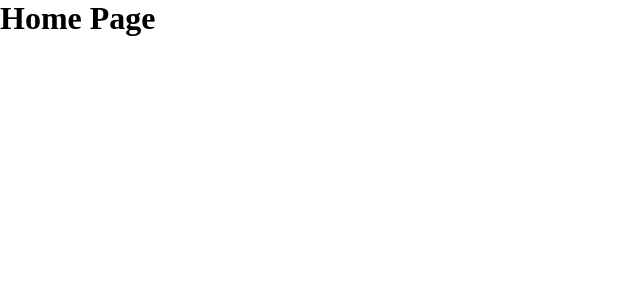
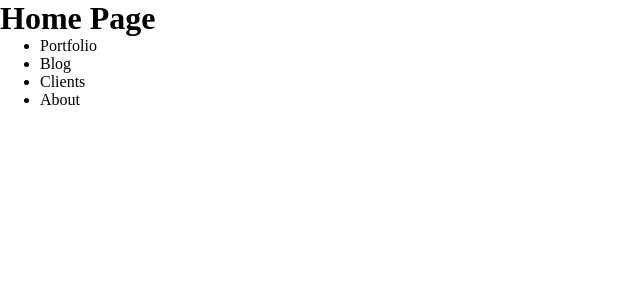
Before and after one commit to jonelofficial/nextjs, a Next.js app: page / in a window 1280 px wide. Shown: the top 300 px of the page, without its empty margins (0-640 px from the left). Built offline with nearby package versions, Linux system fonts and the light colour scheme.

Commit message:
done routing

```diff
--- a/pages/index.js
+++ b/pages/index.js
@@ -1,7 +1,23 @@
+import Link from "next/link";
+
 const Homepage = () => {
   return (
     <div>
       <h1>Home Page</h1>
+      <ul>
+        <li>
+          <Link href="/portfolio">Portfolio</Link>
+        </li>
+        <li>
+          <Link href="/blog/test">Blog</Link>
+        </li>
+        <li>
+          <Link href="/clients">Clients</Link>
+        </li>
+        <li>
+          <Link href="/about">About</Link>
+        </li>
+      </ul>
     </div>
   );
 };
```
Also changed, not shown: pages/404.js (added, +9 -0 lines), pages/clients/[id]/index.js (+19 -2 lines), pages/clients/index.js (+20 -0 lines).
